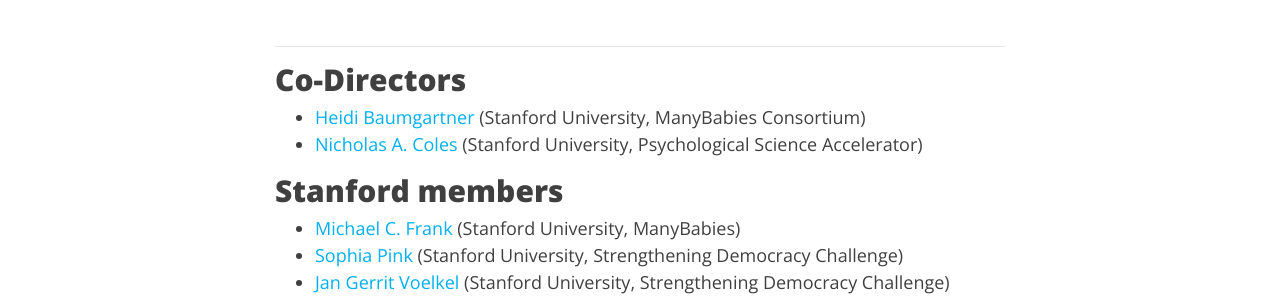
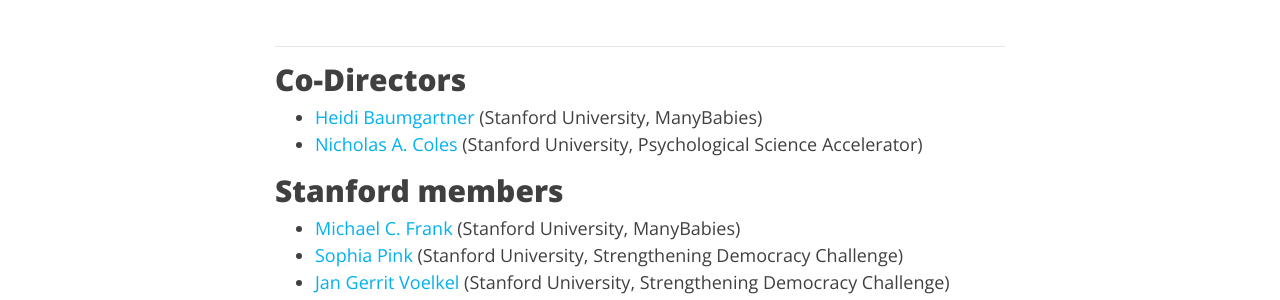
Before and after one commit to heidibaum/bigteamsciencelab.github.io, a Jekyll site: the page built from people.md, in a window 1280 px wide and 900 px high, scrolled down 337 px. Shown: the part 155-455 px from the top of the window. Built offline with Jekyll 4.4.1, drawn with Linux system fonts in a browser that asks for light colours; nearby versions of some CDN libraries.

Commit message:
Update people.md

```diff
--- a/people.md
+++ b/people.md
@@ -7,7 +7,7 @@
 ***
 
 ## Co-Directors
-* [Heidi Baumgartner](https://profiles.stanford.edu/heidi-baumgartner) (Stanford University, ManyBabies Consortium)
+* [Heidi Baumgartner](https://profiles.stanford.edu/heidi-baumgartner) (Stanford University, ManyBabies)
 * [Nicholas A. Coles](https://hai.stanford.edu/people/nicholas-coles) (Stanford University, Psychological Science Accelerator)
 
 ## Stanford members
```
